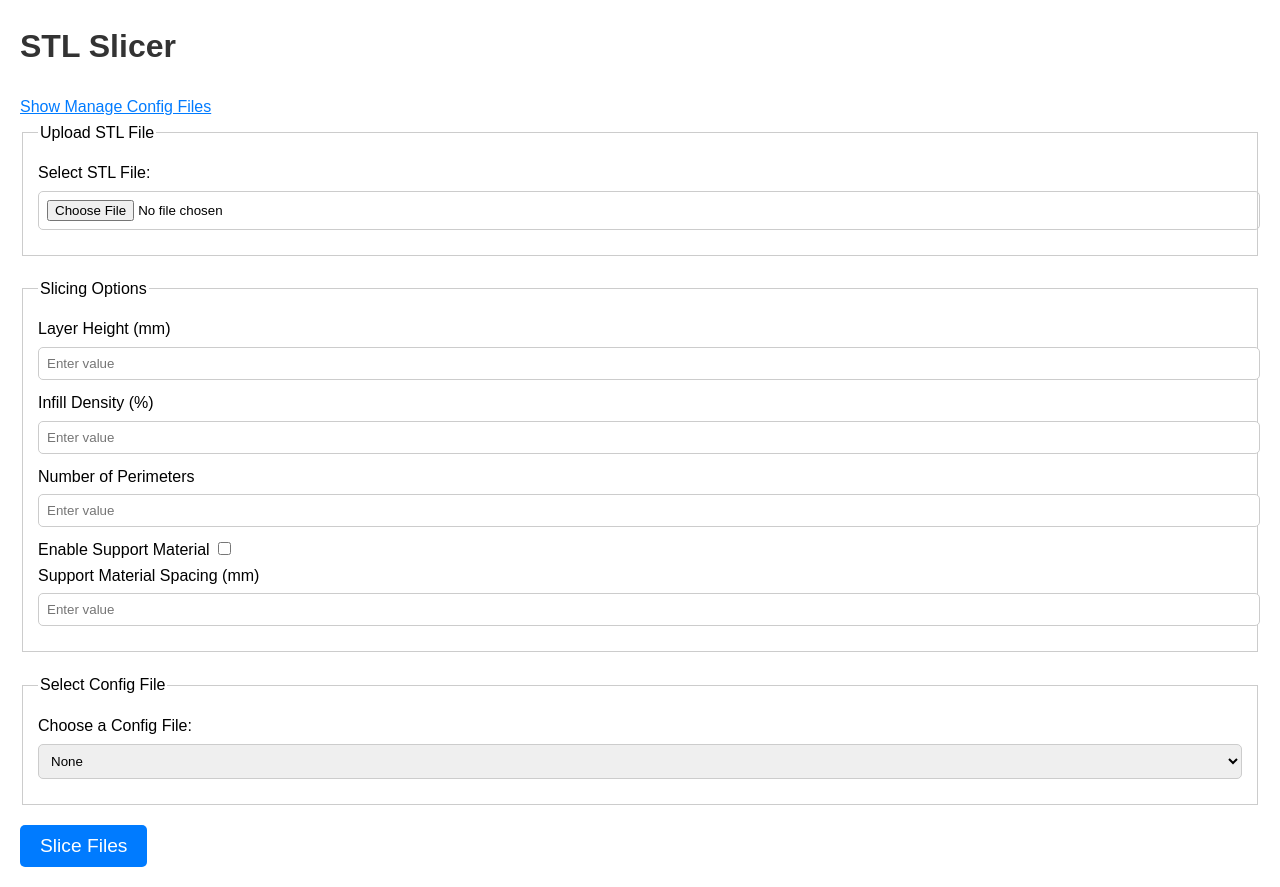
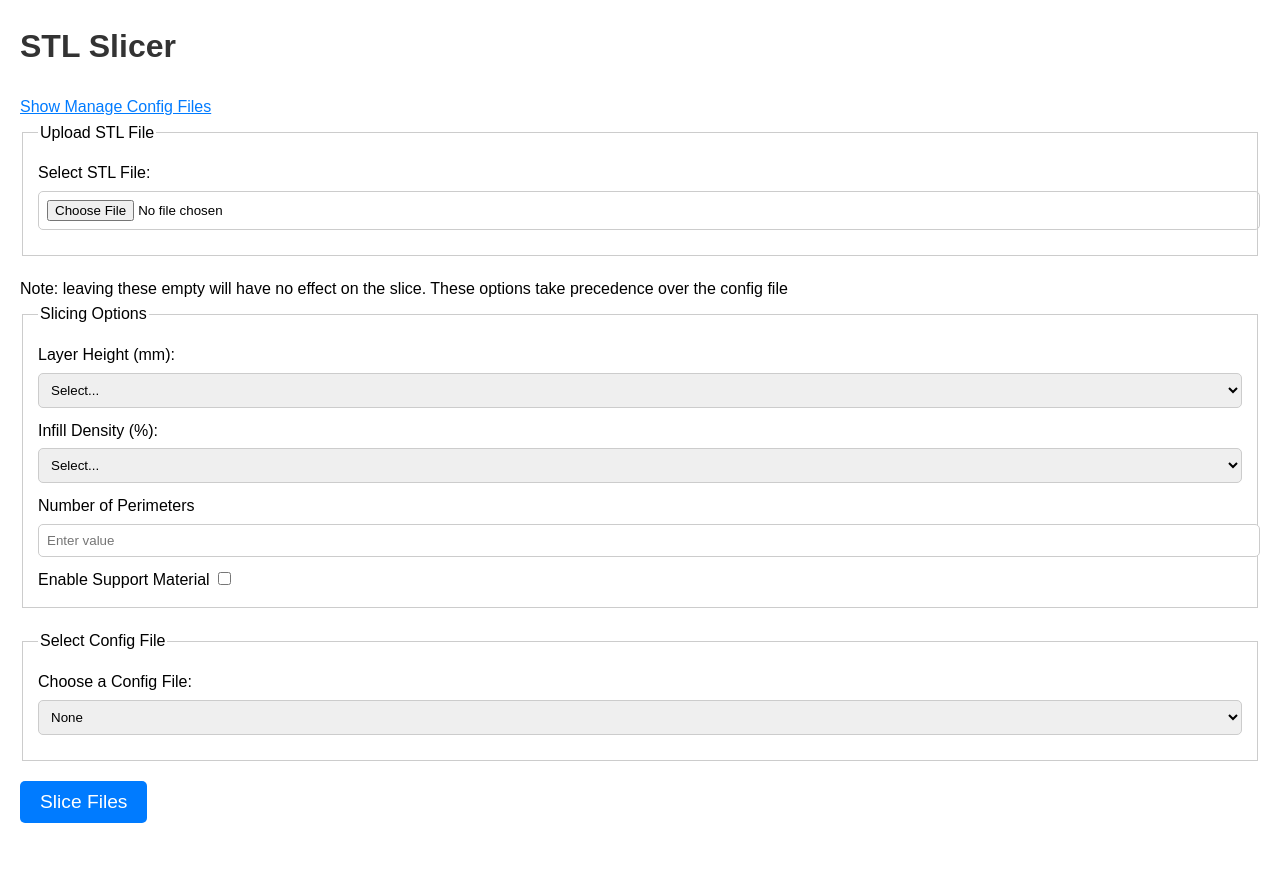
Before and after one commit to eastoncrafter/appleslicer, a Flask app: page / in a window 1280 px wide. After the commit the page ends 823 px from the top, so only its background shows below. Run offline with Flask 3, Linux system fonts and the light colour scheme.

Commit message:
Fixed settings support (_ to -) changed to dropdowns too

```diff
--- a/app.py
+++ b/app.py
@@ -19,11 +19,10 @@ os.makedirs(OUTPUT_FOLDER, exist_ok=True)
 @app.route('/')
 def index():
     options = [
-        {'name': 'layer_height', 'description': 'Layer Height (mm)'},
-        {'name': 'infill_density', 'description': 'Infill Density (%)'},
+#commented because a dropdown was added instead in html        {'name': 'layer-height', 'description': 'Layer Height (mm)'},
+#        {'name': 'infill-density', 'description': 'Infill Density (%)'},
         {'name': 'perimeters', 'description': 'Number of Perimeters'},
-        {'name': 'support_material', 'description': 'Enable Support Material', 'type': 'checkbox'},
-        {'name': 'support_material_spacing', 'description': 'Support Material Spacing (mm)', 'type': 'text'},
+        {'name': 'support-material', 'description': 'Enable Support Material', 'type': 'checkbox'},
     ]
 
     config_files = [f for f in os.listdir(app.config['UPLOAD_FOLDER']) if f.endswith('.ini')]
@@ -51,7 +50,7 @@ def upload_file():
     for key, value in options.items():
         if key in ['selected_config', 'file']:
             continue
-        if key == 'support_material' and value == 'on':
+        if key == 'support-material' and value == 'on':
             cli_args.append(f'--{key}')
         elif value:
             cli_args.append(f'--{key}={value}')
--- a/templates/index.html
+++ b/templates/index.html
@@ -113,9 +113,39 @@
             <input type="file" id="file" name="file" accept=".stl" required>
         </fieldset>
 
+        <a>Note: leaving these empty will have no effect on the slice. These options take precedence over the config file</a>
+
         <fieldset>
             <legend>Slicing Options</legend>
-            {% for option in options %}
+
+            <div>
+                <label for="layer-height">Layer Height (mm):</label>
+                <select id="layer-height" name="layer-height">
+                    <option value="">Select...</option>
+                    <option value="0.05">0.05</option>
+                    <option value="0.07">0.07</option>
+                    <option value="0.10">0.10</option>
+                    <option value="0.15">0.15</option>
+                    <option value="0.20">0.20</option>
+                    <option value="0.30">0.30</option>
+                </select>
+            </div>
+
+            <div>
+                <label for="infill-density">Infill Density (%):</label>
+                <select id="infill-density" name="infill-density">
+                    <option value="">Select...</option>
+                    <option value="0">0%</option>
+                    <option value="5">5%</option>
+                    <option value="10">10%</option>
+                    <option value="15">15%</option>
+                    <option value="20">20%</option>
+                    <option value="25">25%</option>
+                    <option value="30">30%</option>
+                </select>
+            </div>
+
+            {% for option in options if option.name not in ['layer-height', 'infill-density'] %}
                 <div>
                     <label for="{{ option.name }}">{{ option.description }}</label>
                     {% if option.type == 'checkbox' %}
```
Also changed, not shown: 1 other file.
